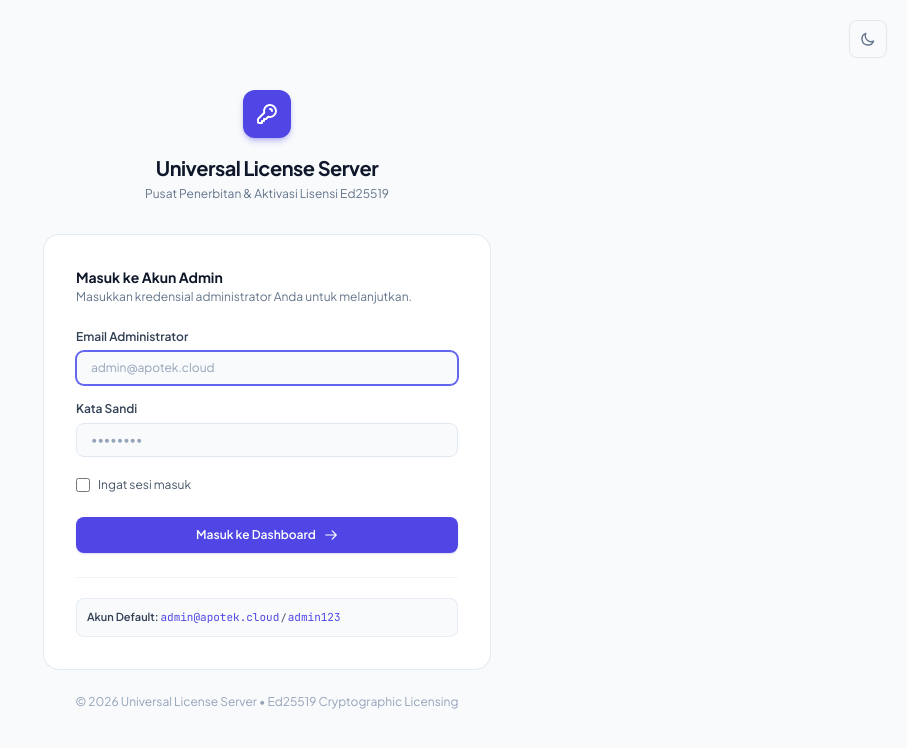
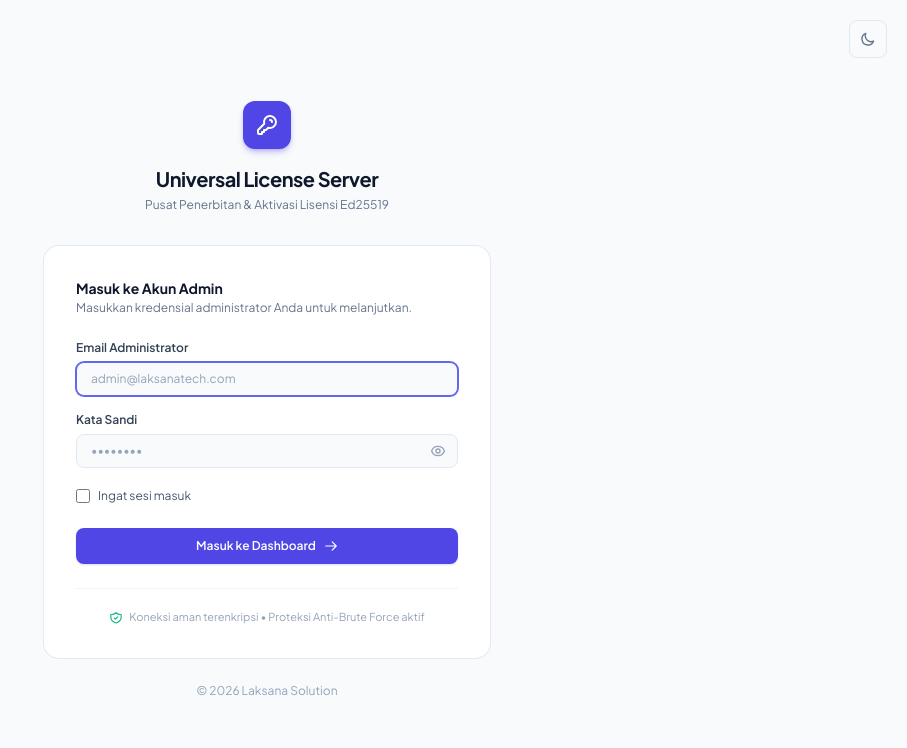
Before and after one commit to wibi89-sys/license-generator, a Laravel app: page /login in a window 1280 px wide. Shown: the top 748 px of the page, without its empty margins (373-1280 px from the left). Run offline with Laravel 12, Linux system fonts and the light colour scheme; some libraries are stand-ins or nearby versions.

Commit message:
feat(auth): harden login page for production with rate limiting and Laksana Solution branding

```diff
--- a/app/Http/Controllers/Auth/AuthController.php
+++ b/app/Http/Controllers/Auth/AuthController.php
@@ -8,6 +8,8 @@ use App\Http\Controllers\Controller;
 use Illuminate\Http\RedirectResponse;
 use Illuminate\Http\Request;
 use Illuminate\Support\Facades\Auth;
+use Illuminate\Support\Facades\RateLimiter;
+use Illuminate\Support\Str;
 use Illuminate\View\View;
 
 class AuthController extends Controller
@@ -24,13 +26,27 @@ class AuthController extends Controller
             'password' => ['required', 'string'],
         ]);
 
+        // Rate limiting: Max 5 failed attempts per minute
+        $throttleKey = Str::transliterate(Str::lower($request->input('email')) . '|' . $request->ip());
+
+        if (RateLimiter::tooManyAttempts($throttleKey, 5)) {
+            $seconds = RateLimiter::availableIn($throttleKey);
+
+            return back()->withErrors([
+                'email' => "Terlalu banyak percobaan masuk yang gagal. Akses dikunci sementara selama {$seconds} detik.",
+            ])->onlyInput('email');
+        }
+
         $remember = $request->boolean('remember');
 
         if (Auth::attempt($credentials, $remember)) {
+            RateLimiter::clear($throttleKey);
             $request->session()->regenerate();
 
             return redirect()->intended(route('admin.dashboard'));
         }
+
+        RateLimiter::hit($throttleKey, 60);
 
         return back()->withErrors([
             'email' => 'Email atau kata sandi yang Anda masukkan salah.',
--- a/resources/views/auth/login.blade.php
+++ b/resources/views/auth/login.blade.php
@@ -3,6 +3,7 @@
 <head>
     <meta charset="utf-8">
     <meta name="viewport" content="width=device-width, initial-scale=1.0">
+    <meta name="robots" content="noindex, nofollow">
     <title>Masuk — Universal License Server</title>
 
     <link rel="preconnect" href="https://fonts.googleapis.com">
@@ -42,6 +43,21 @@
             const isDark = document.documentElement.classList.contains('dark');
             document.querySelectorAll('.theme-icon-sun').forEach(el => el.classList.toggle('hidden', !isDark));
             document.querySelectorAll('.theme-icon-moon').forEach(el => el.classList.toggle('hidden', isDark));
+        }
+
+        function togglePasswordVisibility() {
+            const pwdInput = document.getElementById('password');
+            const eyeOpen = document.getElementById('eye-open');
+            const eyeClosed = document.getElementById('eye-closed');
+            if (pwdInput.type === 'password') {
+                pwdInput.type = 'text';
+                eyeOpen.classList.add('hidden');
+                eyeClosed.classList.remove('hidden');
+            } else {
+                pwdInput.type = 'password';
+                eyeOpen.classList.remove('hidden');
+                eyeClosed.classList.add('hidden');
+            }
         }
 
         document.addEventListener('DOMContentLoaded', updateThemeIcons);
@@ -110,8 +126,8 @@
                     <label for="email" class="block text-xs font-semibold text-slate-700 dark:text-slate-300 mb-1.5">
                         Email Administrator
                     </label>
-                    <input type="email" id="email" name="email" value="{{ old('email') }}" required autofocus
-                           placeholder="admin@apotek.cloud"
+                    <input type="email" id="email" name="email" value="{{ old('email') }}" required autofocus autocomplete="username"
+                           placeholder="admin@laksanatech.com"
                            class="w-full bg-slate-50 dark:bg-slate-800 border border-slate-200 dark:border-slate-700 rounded-lg px-3.5 py-2 text-xs text-slate-900 dark:text-white placeholder-slate-400 focus:outline-none focus:ring-1 focus:ring-indigo-500 focus:border-indigo-500 transition-colors">
                 </div>
 
@@ -119,9 +135,22 @@
                     <label for="password" class="block text-xs font-semibold text-slate-700 dark:text-slate-300 mb-1.5">
                         Kata Sandi
                     </label>
-                    <input type="password" id="password" name="password" required
-                           placeholder="••••••••"
-                           class="w-full bg-slate-50 dark:bg-slate-800 border border-slate-200 dark:border-slate-700 rounded-lg px-3.5 py-2 text-xs text-slate-900 dark:text-white placeholder-slate-400 focus:outline-none focus:ring-1 focus:ring-indigo-500 focus:border-indigo-500 transition-colors">
+                    <div class="relative">
+                        <input type="password" id="password" name="password" required autocomplete="current-password"
+                               placeholder="••••••••"
+                               class="w-full bg-slate-50 dark:bg-slate-800 border border-slate-200 dark:border-slate-700 rounded-lg pl-3.5 pr-10 py-2 text-xs text-slate-900 dark:text-white placeholder-slate-400 focus:outline-none focus:ring-1 focus:ring-indigo-500 focus:border-indigo-500 transition-colors">
+                        <button type="button" onclick="togglePasswordVisibility()" class="absolute inset-y-0 right-0 pr-3 flex items-center text-slate-400 hover:text-slate-600 dark:hover:text-slate-200">
+                            <!-- Eye Open -->
+                            <svg id="eye-open" class="w-4 h-4" fill="none" viewBox="0 0 24 24" stroke="currentColor" stroke-width="2">
+                                <path stroke-linecap="round" stroke-linejoin="round" d="M15 12a3 3 0 11-6 0 3 3 0 016 0z" />
+                                <path stroke-linecap="round" stroke-linejoin="round" d="M2.458 12C3.732 7.943 7.523 5 12 5c4.478 0 8.268 2.943 9.542 7-1.274 4.057-5.064 7-9.542 7-4.477 0-8.268-2.943-9.542-7z" />
+                            </svg>
+                            <!-- Eye Closed -->
+                            <svg id="eye-closed" class="w-4 h-4 hidden" fill="none" viewBox="0 0 24 24" stroke="currentColor" stroke-width="2">
+                                <path stroke-linecap="round" stroke-linejoin="round" d="M13.875 18.825A10.05 10.05 0 0112 19c-4.478 0-8.268-2.943-9.543-7a9.97 9.97 0 011.563-3.029m5.858.908a3 3 0 114.243 4.243M9.878 9.878l4.242 4.242M9.88 9.88l-3.29-3.29m7.532 7.532l3.29 3.29M3 3l18 18" />
+                            </svg>
+                        </button>
+                    </div>
                 </div>
 
                 <div class="flex items-center justify-between pt-1">
@@ -142,20 +171,20 @@
                 </div>
             </form>
 
-            <!-- Dev Demo Helper -->
+            <!-- Production Security Indicator -->
             <div class="mt-6 pt-5 border-t border-slate-100 dark:border-slate-800/80">
-                <div class="flex items-center justify-between text-[11px] p-2.5 rounded-lg bg-slate-50 dark:bg-slate-800/60 border border-slate-200/70 dark:border-slate-700/60">
-                    <div class="text-slate-600 dark:text-slate-400">
-                        <span class="font-semibold text-slate-700 dark:text-slate-300">Akun Default:</span>
-                        <code class="font-mono text-indigo-600 dark:text-indigo-400">admin@apotek.cloud</code> / <code class="font-mono text-indigo-600 dark:text-indigo-400">admin123</code>
-                    </div>
+                <div class="flex items-center justify-center gap-1.5 text-[11px] text-slate-400 dark:text-slate-500">
+                    <svg class="w-3.5 h-3.5 text-emerald-500" fill="none" viewBox="0 0 24 24" stroke="currentColor" stroke-width="2">
+                        <path stroke-linecap="round" stroke-linejoin="round" d="M9 12l2 2 4-4m5.618-4.016A11.955 11.955 0 0112 2.944a11.955 11.955 0 01-8.618 3.04A12.02 12.02 0 003 9c0 5.591 3.824 10.29 9 11.622 5.176-1.332 9-6.03 9-11.622 0-1.042-.133-2.052-.382-3.016z" />
+                    </svg>
+                    <span>Koneksi aman terenkripsi &bull; Proteksi Anti-Brute Force aktif</span>
                 </div>
             </div>
 
         </div>
 
         <p class="mt-6 text-center text-xs text-slate-400 dark:text-slate-500">
-            &copy; {{ date('Y') }} Universal License Server &bull; Ed25519 Cryptographic Licensing
+            &copy; {{ date('Y') }} Laksana Solution
         </p>
     </div>
 
--- a/resources/views/layouts/app.blade.php
+++ b/resources/views/layouts/app.blade.php
@@ -187,7 +187,7 @@
                 <span>Universal License Engine &bull; Zero Dependency Verification</span>
             </div>
             <div>
-                &copy; {{ date('Y') }} Universal License Server &bull; Ed25519 Cryptographic Security
+                &copy; {{ date('Y') }} Laksana Solution
             </div>
         </div>
     </footer>
```
